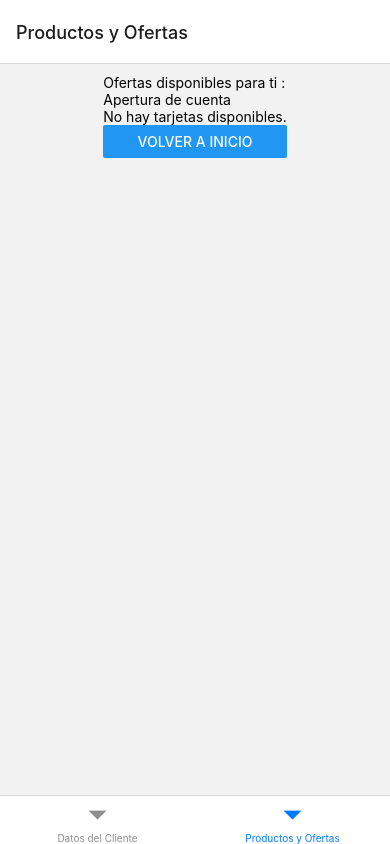
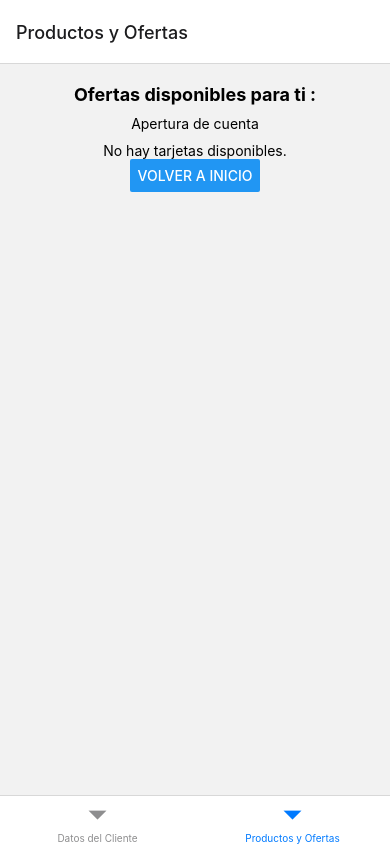
Before and after one commit to jacquelinechavez30/Desafio2_DPS, a React Native app: screen /Productoofertas in a window 390 px wide. Built offline with nearby package versions, Linux system fonts and the light colour scheme.

Commit message:
Diseño a Productoofertas

```diff
--- a/src/screens/Productoofertas.js
+++ b/src/screens/Productoofertas.js
@@ -90,31 +90,32 @@
     const Platinum = ofertasFiltradas.includes('Tarjeta de crédito Platinum');
     const Black = ofertasFiltradas.includes('Tarjeta de crédito Black');
 
+
 //para tarjeta clasica
 const Tarjetascredito = () => {
   return (
     <View>
       {Clasica && (
-        <View>
+        <View style={styles.tarjetasContainer}>
           <Text>Tarjeta de Crédito Clásica</Text>
          <Tarjeta tipo="Clasica" />
 
         </View>
       )}
       {Oro && (
-        <View>
+        <View style={styles.tarjetasContainer}>
            <Text>Tarjeta de Crédito Oro. </Text>
           <Tarjeta tipo='Oro' />
         </View>
       )}
       {Platinum && (
-        <View>
+        <View style={styles.tarjetasContainer}>
           <Text>Tarjeta de Crédito Platinum. </Text>
           <Tarjeta tipo='Platinum' />
         </View>
       )}
       {Black && (
-        <View>
+        <View style={styles.tarjetasContainer}>
           <Text>Tarjeta de Crédito Black. </Text>
           <Tarjeta tipo='Black' />
         </View>
@@ -122,28 +123,24 @@
     </View>
   );
 };
-
+const ofertasFiltradass = ofertas.filter(oferta =>
+  oferta.includes('Apertura de cuenta') ||
+  oferta.includes('Crédito personal hasta')
+);
 
     return (
       <ScrollView contentContainerStyle={styles.scrollContainer}>
-         <View>
-
-    <View>
-
-        <Text>Ofertas disponibles para ti :</Text>
+         <View style={styles.mainContainer}>
+        <Text style={styles.title}>Ofertas disponibles para ti :</Text>
         <FlatList
-            data={ofertas}
+            data={ofertasFiltradass}
             keyExtractor={(item, index) => index.toString()}
             renderItem={({ item }) => (
                 <View>
-                    <Text>{item}</Text>
+                    <Text style={styles.offerContainer}>{item}</Text>
                 </View>
             )}
         />
-
-
-
-
 
 {ofertasFiltradas.length > 0 ? (
 <View>
@@ -152,25 +149,22 @@
 ) : (
 <Text>No hay tarjetas disponibles.</Text>
 )}
-
-
-
+ <Button
+        title="Volver a inicio"
+        onPress={() => navigation.navigate('Stackdatos')}
+    />
 
 </View>
 
-    <Button
-        title="Volver a inicio"
-        onPress={() => navigation.navigate('Stackdatos')}
-    />
-</View>
+
     </ScrollView>
   );
 }
 const styles = StyleSheet.create({
   scrollContainer: {
     flexDirection: 'column',
-    justifyContent: 'flex-start',  // Asegura que las tarjetas se alineen al inicio
-    alignItems: 'center',          // Centra las tarjetas horizontalmente
+    justifyContent: 'flex-start',
+    alignItems: 'center',
     padding: 10,
   },
   rect: {
@@ -180,5 +174,29 @@
     width: '113%',
     height: '50%',
   },
+  mainContainer: {
+      width: '100%',
+      padding: 10,
+      alignItems: 'center',
+  },
+  title: {
+      fontSize: 18,
+      fontWeight: 'bold',
+      marginBottom: 10,
+  },
+  offerContainer: {
+      marginBottom: 10,
+  },
+  tarjetasContainer: {
+      width: '100%',
+      padding: 10,
+      alignItems: 'center',
+  },
+  tarjetaContainer: {
+      marginBottom: 20,
+      alignItems: 'center',
+
+  },
+
 
 });
```
